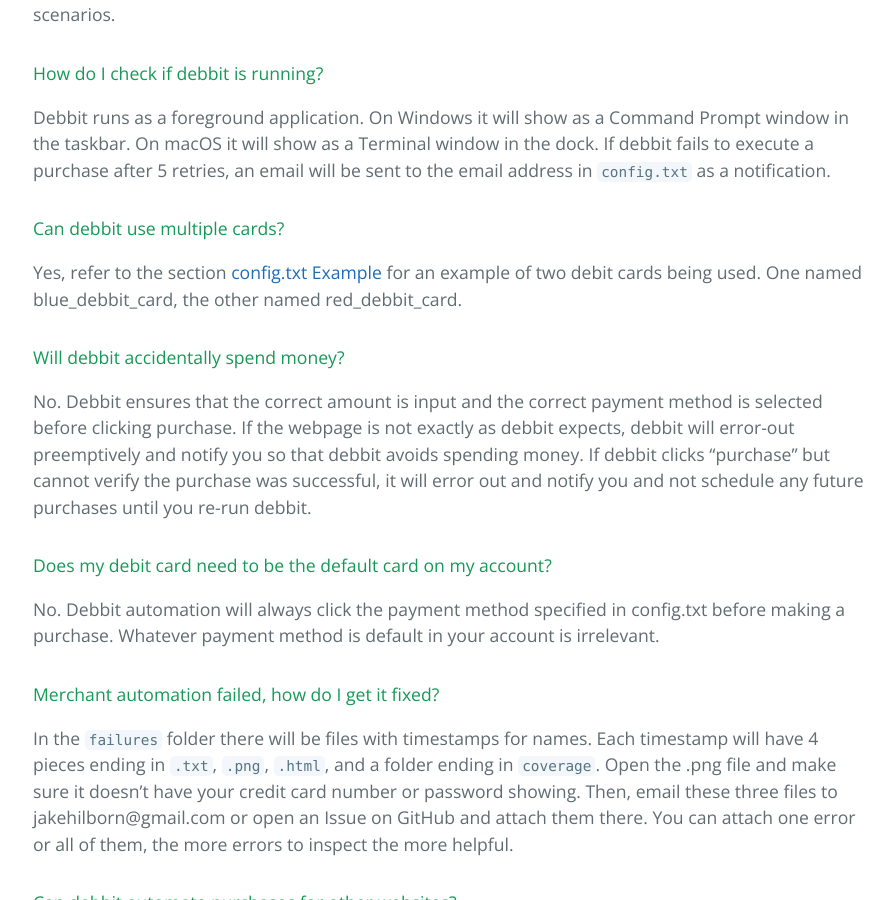
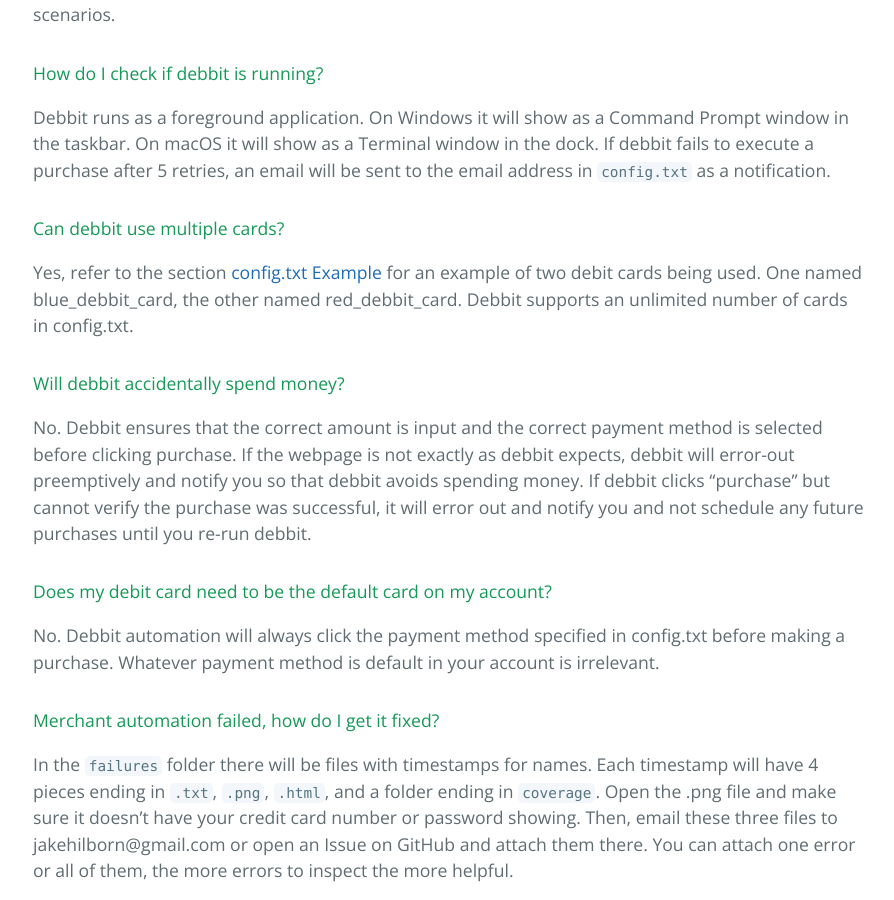
Before and after one commit to jakehilborn/debbit, a Jekyll site: the page built from docs/index.md, in a window 1280 px wide and 900 px high, scrolled down 2127 px. Shown: the whole window, without its empty margins (191-1085 px from the left). Built offline with Jekyll 4.4.1, drawn with Linux system fonts in a browser that asks for light colours.

Commit message:
Clarify that Debbit supports an unlimited number of cards

```diff
--- a/docs/index.md
+++ b/docs/index.md
@@ -56,7 +56,7 @@
 Debbit runs as a foreground application. On Windows it will show as a Command Prompt window in the taskbar. On macOS it will show as a Terminal window in the dock. If debbit fails to execute a purchase after 5 retries, an email will be sent to the email address in `config.txt` as a notification.
 
 #### Can debbit use multiple cards?
-Yes, refer to the section [config.txt Example](#configtxt-example) for an example of two debit cards being used. One named blue_debbit_card, the other named red_debbit_card.
+Yes, refer to the section [config.txt Example](#configtxt-example) for an example of two debit cards being used. One named blue_debbit_card, the other named red_debbit_card. Debbit supports an unlimited number of cards in config.txt.
 
 #### Will debbit accidentally spend money?
 No. Debbit ensures that the correct amount is input and the correct payment method is selected before clicking purchase. If the webpage is not exactly as debbit expects, debbit will error-out preemptively and notify you so that debbit avoids spending money. If debbit clicks "purchase" but cannot verify the purchase was successful, it will error out and notify you and not schedule any future purchases until you re-run debbit.
```
